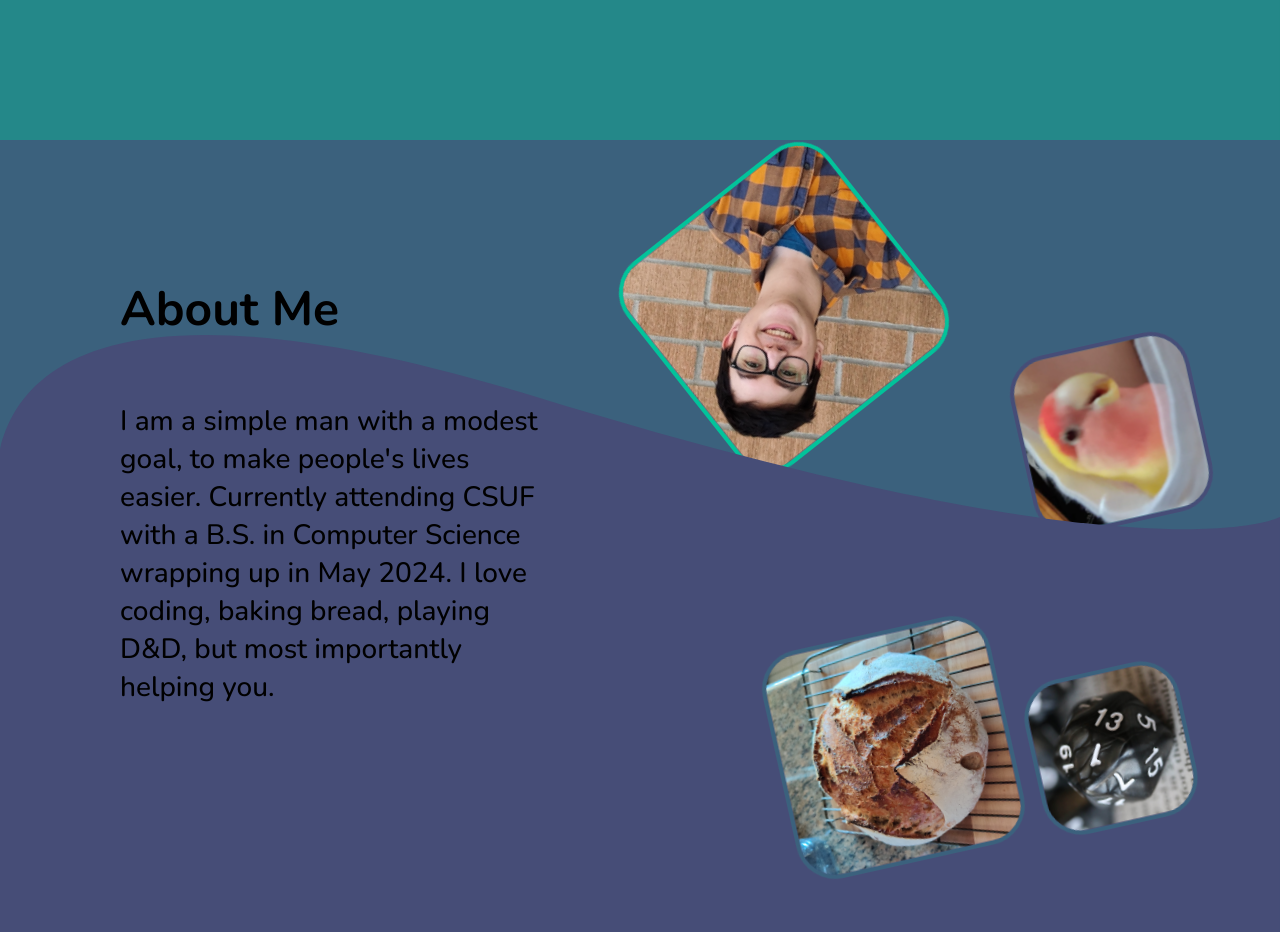
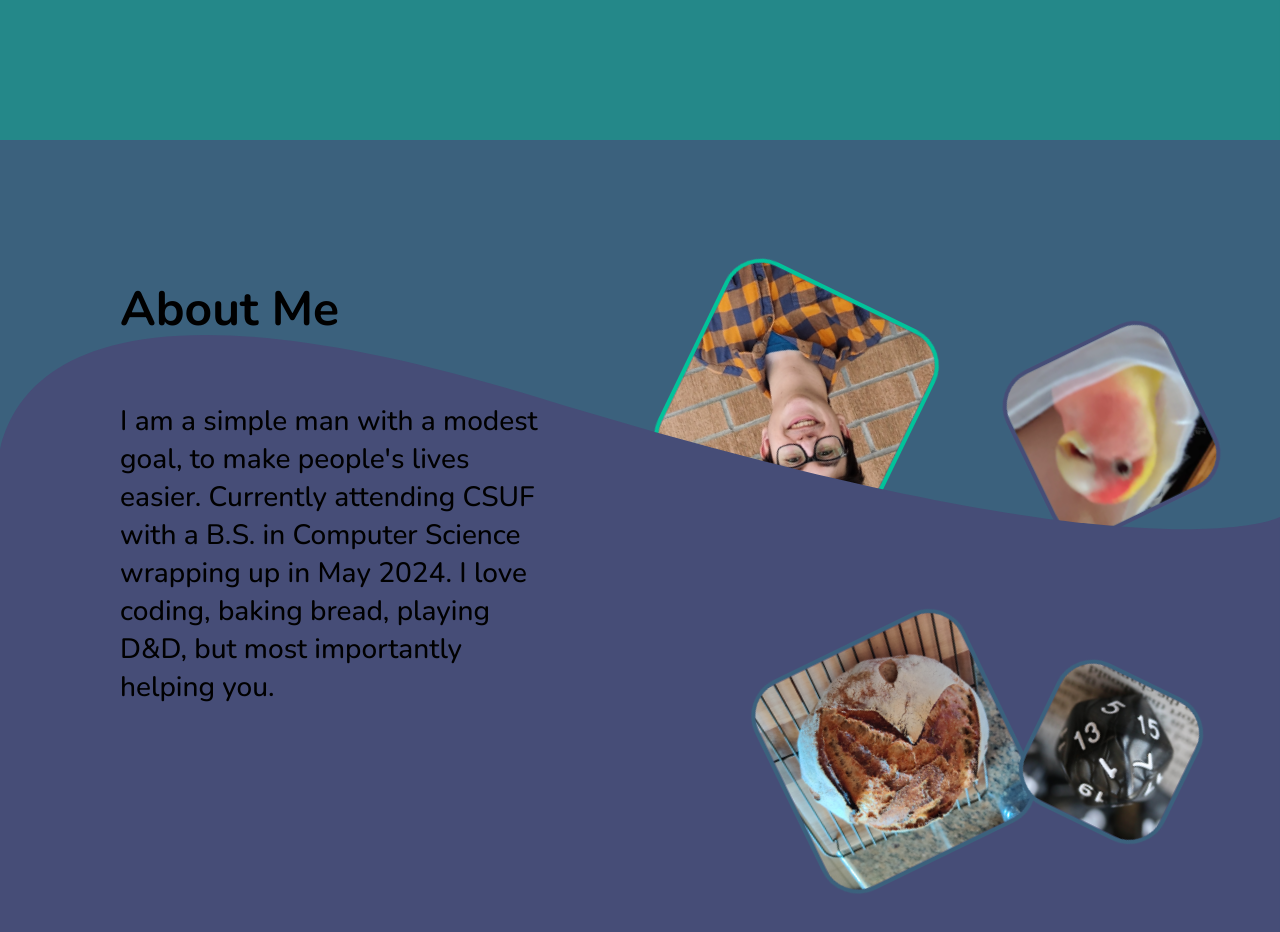
Before and after one commit to AlanCortez1337/portfolio, a React (Vite) app: page / in a window 1280 px wide. Shown: the part 660-1592 px from the top of the page. Built offline with nearby package versions, Linux system fonts and the light colour scheme.

Commit message:
finished animation for badges, fix registration bug on top two badges tho

```diff
--- a/src/components/images/badge.jsx
+++ b/src/components/images/badge.jsx
@@ -5,13 +5,28 @@ import BreadBadge from "/assests/bread.png"
 import { motion } from "framer-motion"
 
 function BadgeImage({badgeName}) {
+    const badgeRotation = {
+        badge1: {
+            rotate: 360,
+            y: '-6vh'
+        },
+        badge2: {
+            rotate: 360,
+            y: '3vh'
+        },
+    }
+
 
     const badgeBounce = {
         y: {
-            yoyo: Infinity, duration: 1, ease: "linear"
+            yoyo: Infinity,
+            duration: 1,
+            ease: "easeInOut"
         },
         rotate: {
-            repeat: Infinity, duration: 10, ease: "linear"
+            repeat: Infinity,
+            duration: 10,
+            ease: "linear"
         }
     }
 
@@ -19,34 +34,35 @@ function BadgeImage({badgeName}) {
         <>
             {badgeName === "me" &&
                 <motion.img
-                    // initial={{ rotate: -45 }}
-                    animate={{ rotate: 405, y: ['-75px', '-125px'] }}
+                    animate={badgeRotation.badge1}
                     transition={badgeBounce}
-                    whileHover={{transition: {type: "spring", velocity: 4}, rotate: -315, y: ['0px', '0px']}}
-                    src={MeBadge} alt="me" className="badge badge1" width={250} height={250}
+                    whileHover={{transition: {type: "spring", velocity: 6}, rotate: -315, y: '-8vh'}}
+                    onHoverStart={() => {badgeRotation.badge1.rotate = 406}}
+                    src={MeBadge} alt="me" className="badge badge1" width={225} height={225}
                 />
             }
             {badgeName === "lua" &&
                 <motion.img
-                    whileHover={{transition: {type: "spring", velocity: 4}, rotate: -360}}
-                    animate={{ rotate: 360 }}
-                    transition={{ repeat: Infinity, duration: 8, ease: "linear" }}
+                    animate={{ rotate: -360, y: '-3vh' }}
+                    transition={badgeBounce}
+                    whileHover={{transition: {type: "spring", velocity: 4}, rotate: 360, y: '-6vh'}}
                     src={LuaBadge} alt="me" className="badge" width={175} height={175}
                 />
             }
             {badgeName === "bread" &&
                 <motion.img
-                    whileHover={{transition: {type: "spring", velocity: 4}, rotate: -360}}
-                    animate={{ rotate: 360 }}
-                    transition={{ repeat: Infinity, duration: 8, ease: "linear" }}
+                    animate={{ rotate: -360, y: '3vh' }}
+                    transition={badgeBounce}
+                    whileHover={{transition: {type: "spring", velocity: 1}, rotate: 360, y: '0vh'}}
                     src={BreadBadge} alt="me" className="badge" width={225} height={225}
                 />
             }
             {badgeName === "dnd" &&
                 <motion.img
-                    whileHover={{transition: {type: "spring", velocity: 4}, rotate: -315}}
-                    animate={{ rotate: 360 }}
-                    transition={{ repeat: Infinity, duration: 8, ease: "linear" }}
+                    animate={badgeRotation.badge2}
+                    transition={badgeBounce}
+                    whileHover={{transition: {type: "spring", velocity: 4}, rotate: -315, y: '1vh'}}
+                    onHoverStart={() => {badgeRotation.badge2.rotate = 406}}
                     src={DndBadge} alt="me" className="badge" width={150} height={150}
                 />
             }
```
